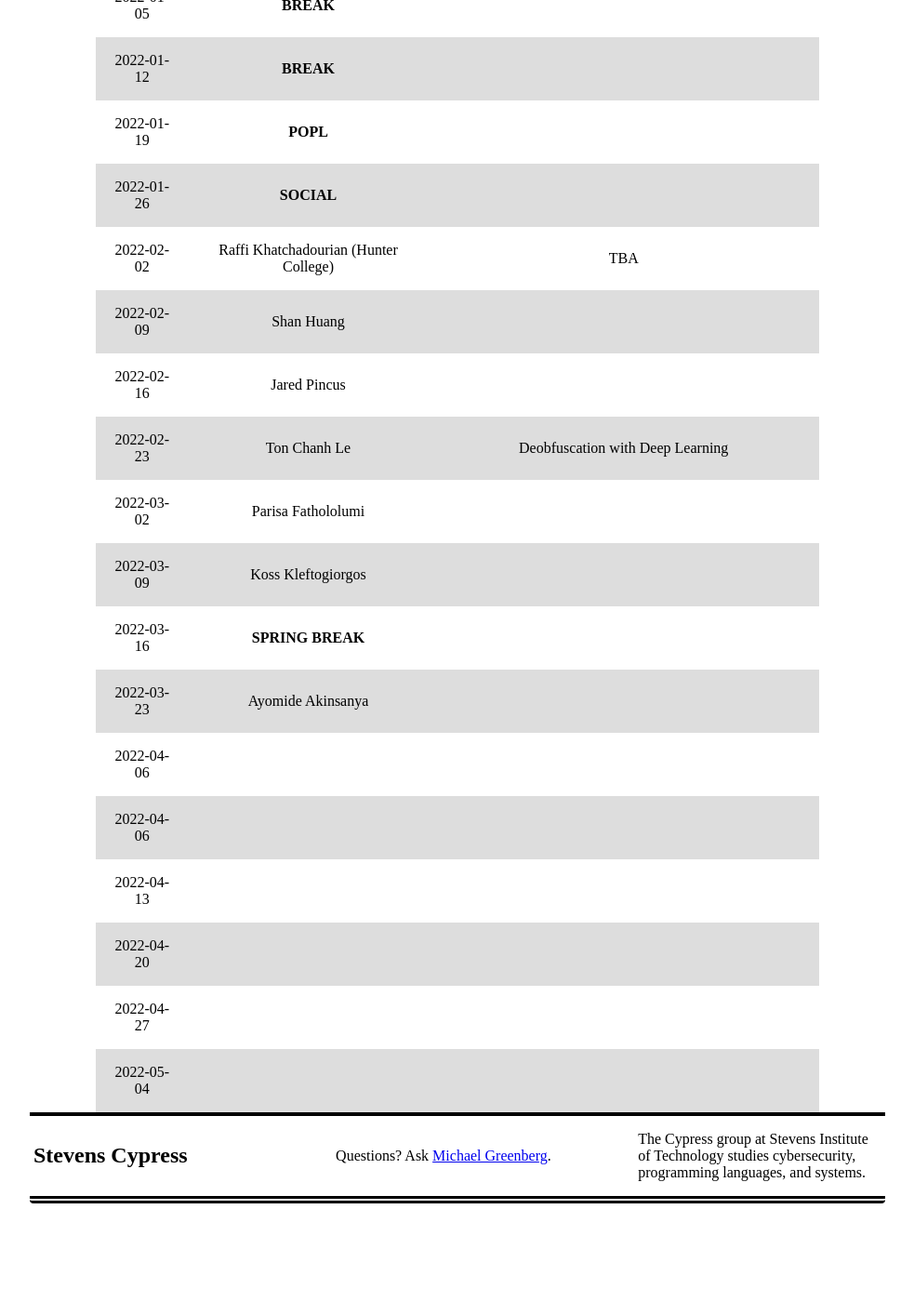
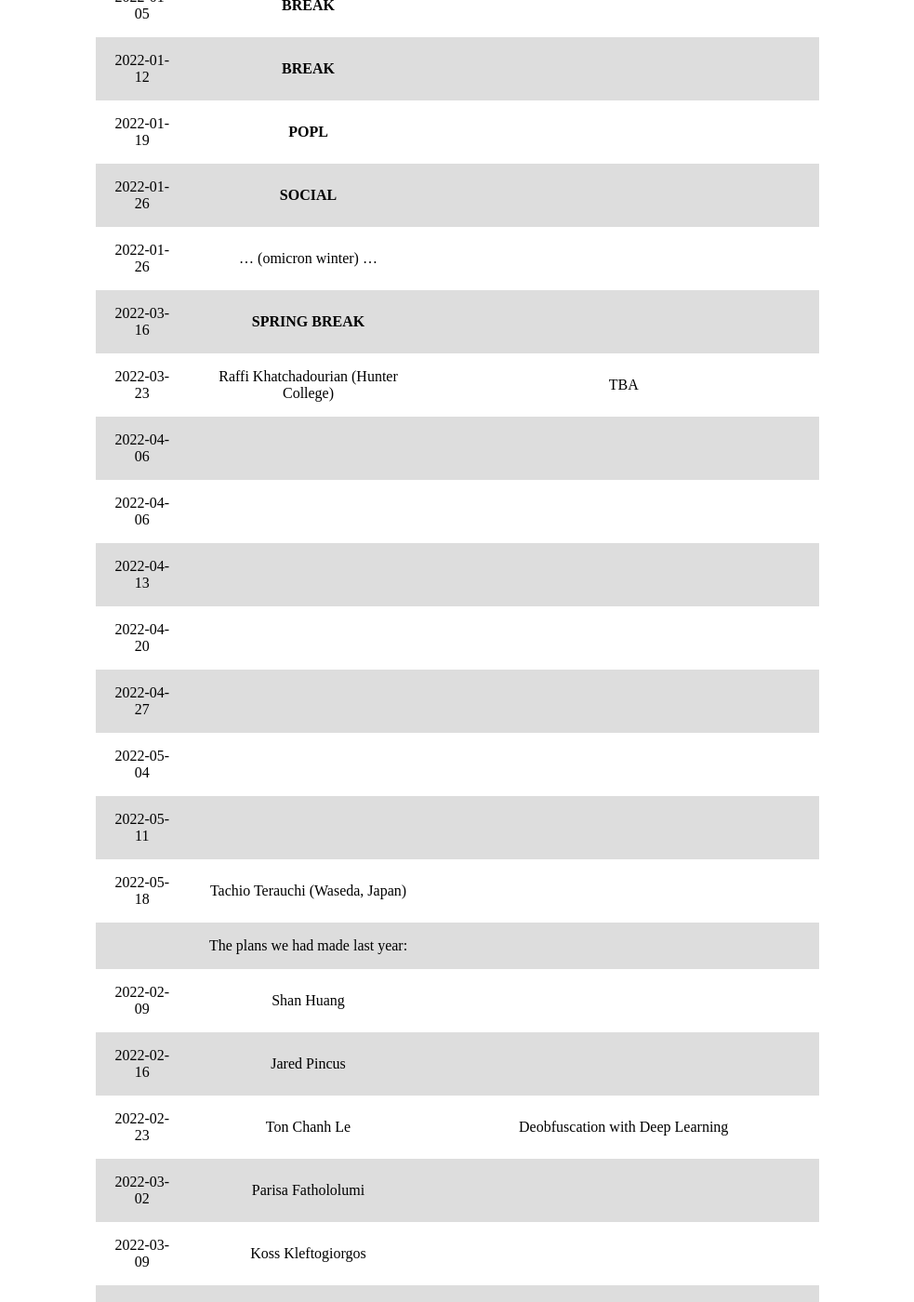
Before and after one commit to mgree/cypress, a Jekyll site: the page built from schedule.md, in a window 1280 px wide and 1400 px high, scrolled down 1280 px. Shown: the whole window at 93% size, without its empty margins (148-1131 px from the left). Built offline with Jekyll 4.4.1, drawn with Linux system fonts in a browser that asks for light colours; before the commit the page ends 2582 px from its top, so only the background shows below that.

Commit message:
Update schedule.md
added Raffi and Tachio and a signup sheet

```diff
--- a/schedule.md
+++ b/schedule.md
@@ -33,17 +33,21 @@ find someone willing to take your place first.
 | 2022-01-12 | **BREAK**                             | |
 | 2022-01-19 | **POPL**                              | |
 | 2022-01-26 | **SOCIAL**                            | |
-| 2022-02-02 | Raffi Khatchadourian (Hunter College) | TBA |
-| 2022-02-09 | Shan Huang                            | |
-| 2022-02-16 | Jared Pincus                          | |
-| 2022-02-23 | Ton Chanh Le                          | Deobfuscation with Deep Learning |
-| 2022-03-02 | Parisa Fathololumi                    | |
-| 2022-03-09 | Koss Kleftogiorgos                    | |
+| 2022-01-26 | ... (omicron winter) ...              | |
 | 2022-03-16 | **SPRING BREAK**                      | |
-| 2022-03-23 | Ayomide Akinsanya                     | |
+| 2022-03-23 | Raffi Khatchadourian (Hunter College) | TBA |
 | 2022-04-06 |                                       | |
 | 2022-04-06 |                                       | |
 | 2022-04-13 |                                       | |
 | 2022-04-20 |                                       | |
 | 2022-04-27 |                                       | |
 | 2022-05-04 |                                       | |
+| 2022-05-11 |                                       | |
+| 2022-05-18 | Tachio Terauchi (Waseda, Japan)       | |
+|            | The plans we had made last year:      | |
+| 2022-02-09 | Shan Huang                            | |
+| 2022-02-16 | Jared Pincus                          | |
+| 2022-02-23 | Ton Chanh Le                          | Deobfuscation with Deep Learning |
+| 2022-03-02 | Parisa Fathololumi                    | |
+| 2022-03-09 | Koss Kleftogiorgos                    | |
+| 2022-03-23 | Ayomide Akinsanya                     | |
```
